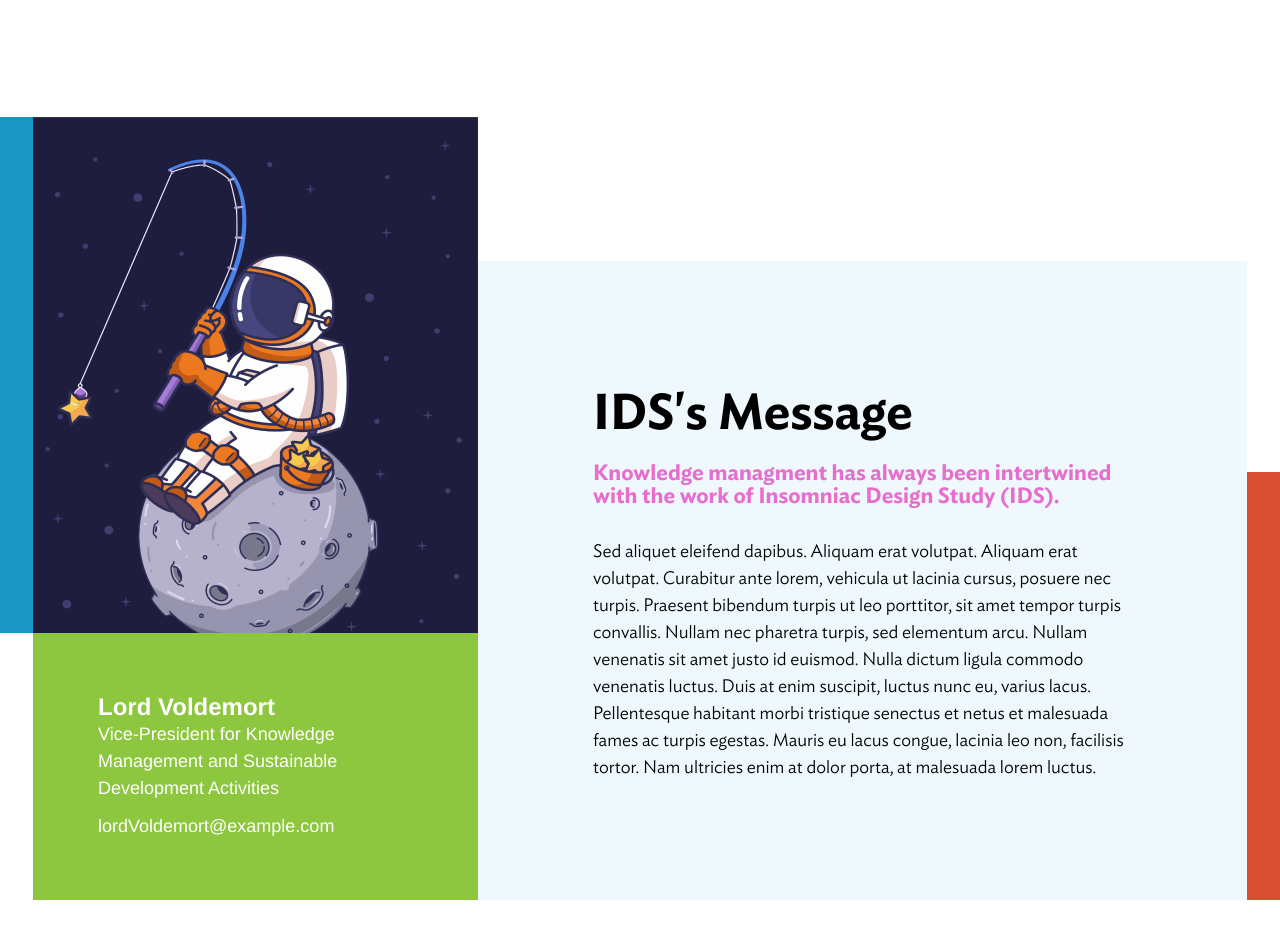
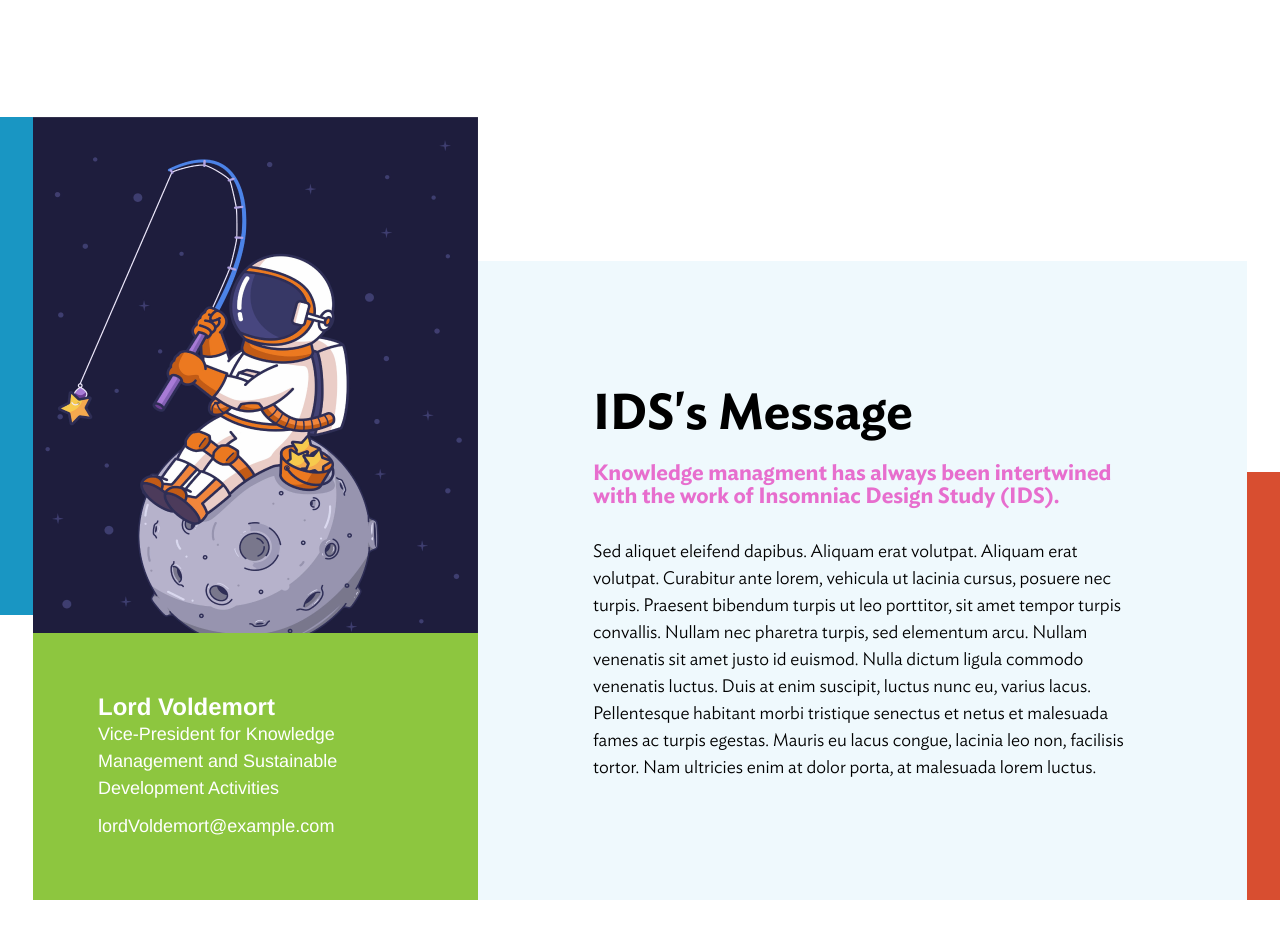
Before and after one commit to StasCatei/ide-project, a website: page src/html/views/index.html in a window 1280 px wide. Shown: the part 1447-2386 px from the top of the page. Drawn offline with nearby package versions, Linux system fonts and the light colour scheme; files that its build step writes are made by us from their sources; files whose address does not match are found by name.

Commit message:
[Master] Make Message without dynamic element scaling

```diff
--- a/src/scss/components/_message.scss
+++ b/src/scss/components/_message.scss
@@ -12,14 +12,20 @@
       grid-template-columns: none;
     }
   }
+  &::before, &::after {
+    content: "";
+    position: absolute;
+    width: calc(50% - 607px);
+    z-index: -1;
+
+    @media (min-width: 768px) {
+      width: 25%;
+    }
+  }
 
   &::before {
-    content: "";
-    position: absolute;
-    width: calc(285px + (445) * ((100vw - 1200px) / 1360));
-    height: 516px;
+    height: calc(100% - 285px);
     background-color: $colorBlue;
-    z-index: -1;
 
     @media (max-width: 1199px) {
       height: calc(100% - 497px);
@@ -32,14 +38,10 @@
   }
 
   &::after {
-    content: "";
-    position: absolute;
     align-self: flex-end;
     right: 0;
-    width: calc(250px + (440) * ((100vw - 1200px) / 1360));
     height: calc(100% - 355px);
     background-color: $colorOrange;
-    z-index: -1;
 
     @media (max-width: 1199px) {
       height: calc(100% - 460px);
```
